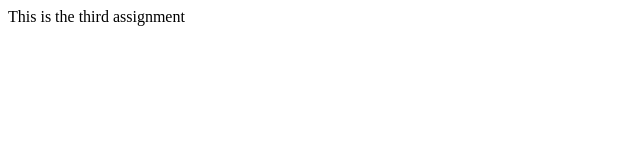
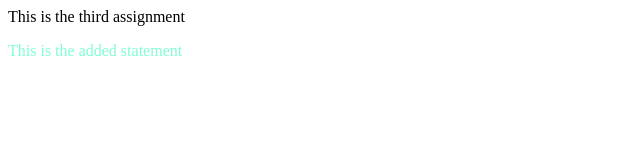
Before and after one commit to Kabita31/Demo1, a plain HTML site: page index.html in a window 1280 px wide. Shown: the whole page, without its empty margins (0-640 px from the left). Drawn offline with Linux system fonts and the light colour scheme.

Commit message:
Second commit

```diff
--- a/index.html
+++ b/index.html
@@ -5,5 +5,6 @@
 </head>
 <body>
 <p>This is the third assignment</p>
+<p style="color:aquamarine">This is the added statement</p>
 </body>
 </html>
```
